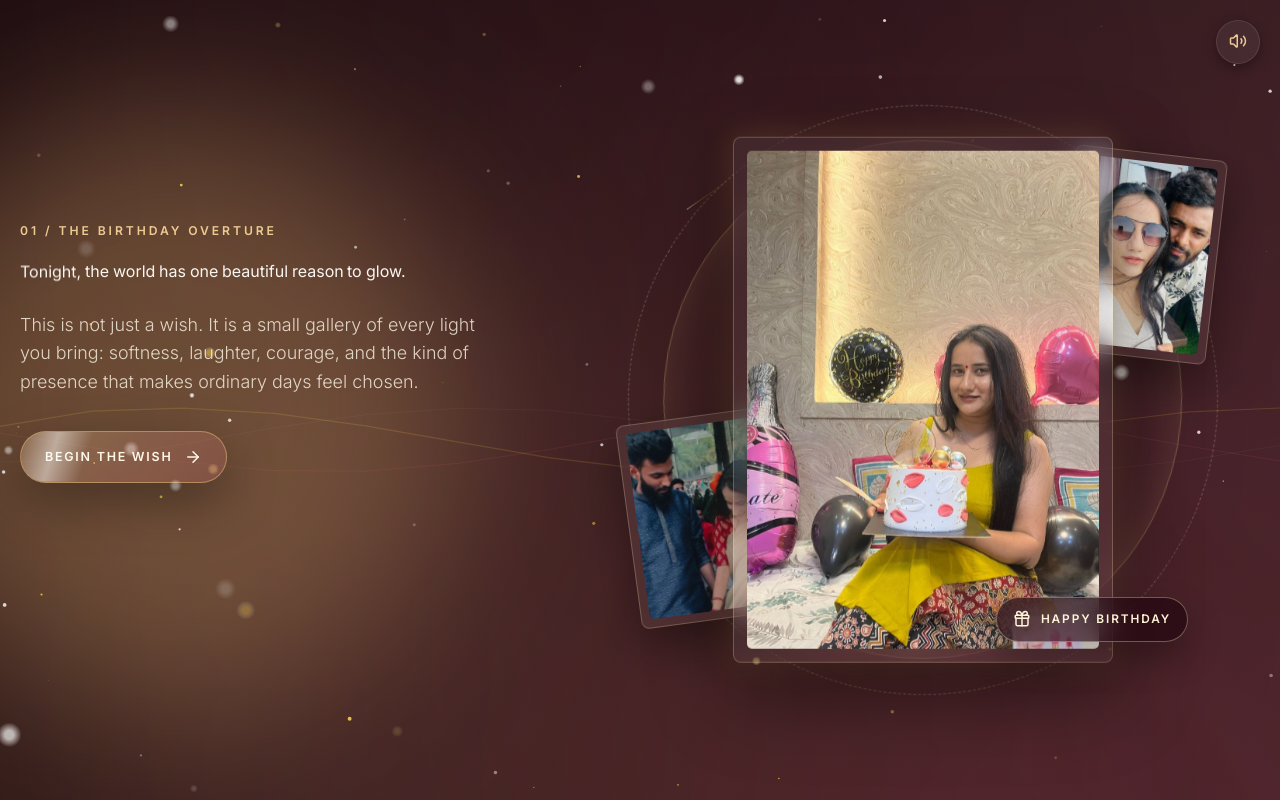
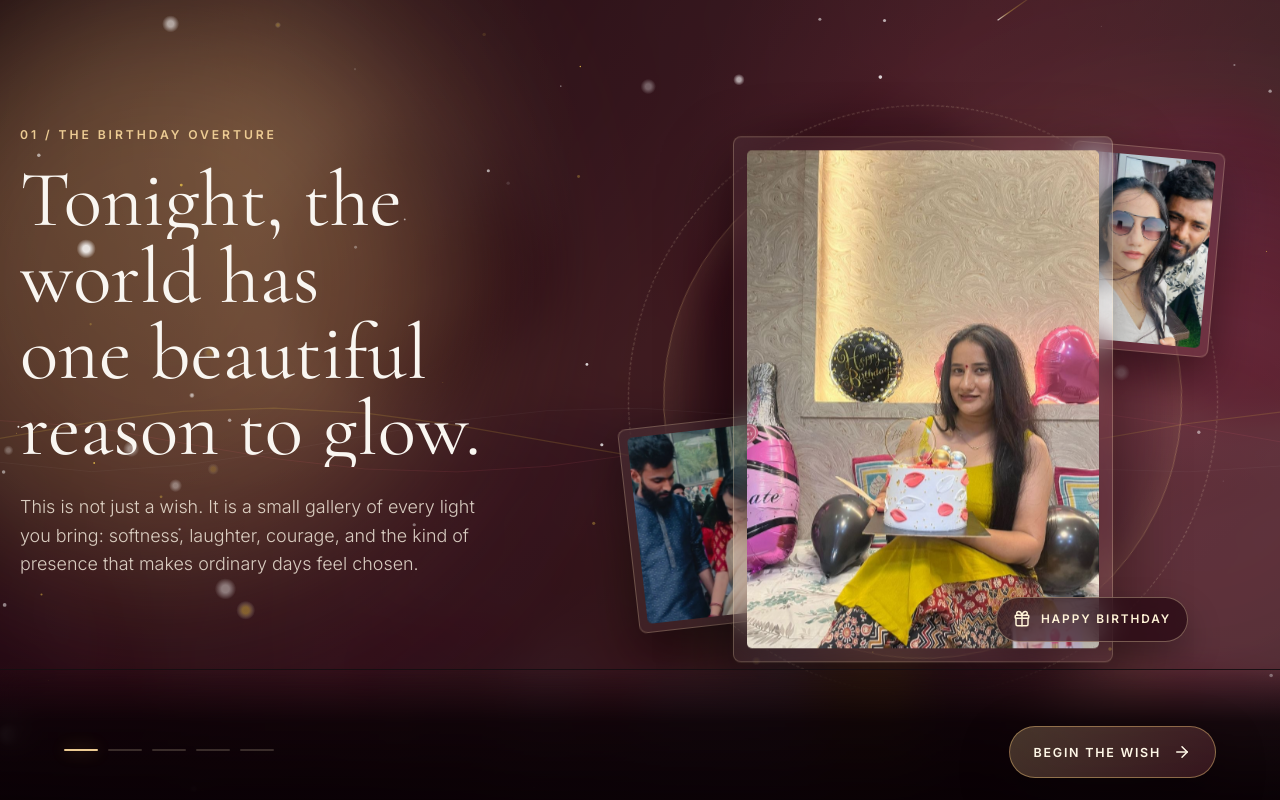
Before and after one commit to shantanusapkal007/sarkar, a React (Vite) app: page / in a window 1280 px wide. Shown: the top 800 px of the page. Built offline with nearby package versions, Linux system fonts and the light colour scheme.

Commit message:
Layout: restore state-based single-scene switcher layout with premium 3D card tilt, masked staggered word reveals, depth-of-field bokeh, and shimmering golden ribbons

```diff
--- a/src/App.css
+++ b/src/App.css
@@ -46,9 +46,7 @@
   position: relative;
   width: 100%;
   min-height: 100vh;
-  overflow-y: auto;
-  overflow-x: hidden;
-  scroll-behavior: smooth;
+  overflow: hidden;
   isolation: isolate;
   background:
     radial-gradient(circle at 18% 18%, rgba(255, 204, 132, 0.18), transparent 28%),
@@ -696,7 +694,7 @@ figure {
 }
 
 .canvas-container {
-  position: fixed;
+  position: absolute;
   inset: 0;
   z-index: 1;
   pointer-events: none;
--- a/src/App.jsx
+++ b/src/App.jsx
@@ -141,7 +141,7 @@ const MaskedText = ({ text, className = '' }) => {
           }
         });
       },
-      { threshold: 0.08 }
+      { threshold: 0.05 }
     );
 
     if (containerRef.current) {
@@ -185,99 +185,19 @@ const MaskedText = ({ text, className = '' }) => {
 
 function App() {
   const [scene, setScene] = useState(1);
-  const [activeSection, setActiveSection] = useState(1);
   const [audioActive, setAudioActive] = useState(false);
   const [activeMemory, setActiveMemory] = useState(null);
   const [imageErrors, setImageErrors] = useState({});
   const [gardenMarks, setGardenMarks] = useState([]);
   const [triggerExplosion, setTriggerExplosion] = useState(false);
   const [userTouch, setUserTouch] = useState(null);
+  const artworkRef = useRef(null);
 
-  const artworkRef = useRef(null);
+  // 3D Prism Refs
   const prismRef = useRef(null);
   const isDraggingPrism = useRef(false);
   const startX = useRef(0);
   const currentRotationY = useRef(0);
-
-  const backdrop = scene < 6 ? chapters[activeSection - 1]?.backdrop : PHOTOS.birthday;
-
-  const floatingWords = useMemo(
-    () => ['softness', 'light', 'laughter', 'courage', 'home', 'grace', 'forever'],
-    []
-  );
-
-  // Opens the website at the absolute top section
-  useEffect(() => {
-    window.scrollTo(0, 0);
-  }, []);
-
-  // Set up general touch / click listener to auto-start MP3 and respect browser policies
-  useEffect(() => {
-    const handleGesture = () => {
-      if (!audioActive) {
-        audioEngine.init();
-        setAudioActive(true);
-      }
-      window.removeEventListener('click', handleGesture);
-      window.removeEventListener('scroll', handleGesture);
-      window.removeEventListener('touchstart', handleGesture);
-    };
-
-    window.addEventListener('click', handleGesture);
-    window.addEventListener('scroll', handleGesture);
-    window.addEventListener('touchstart', handleGesture, { passive: true });
-
-    return () => {
-      window.removeEventListener('click', handleGesture);
-      window.removeEventListener('scroll', handleGesture);
-      window.removeEventListener('touchstart', handleGesture);
-    };
-  }, [audioActive]);
-
-  // Viewport IntersectionObserver to track and transition particle canvas states dynamically
-  useEffect(() => {
-    if (scene >= 6) return;
-
-    const stages = document.querySelectorAll('.stage');
-    const observerOptions = {
-      root: null,
-      rootMargin: '-35% 0px -35% 0px', // Trigger when section centers in middle 30% of viewport
-      threshold: 0.05,
-    };
-
-    const observer = new IntersectionObserver((entries) => {
-      entries.forEach((entry) => {
-        if (entry.isIntersecting) {
-          const index = parseInt(entry.target.getAttribute('data-section-index'), 10);
-          if (!isNaN(index)) {
-            setActiveSection(index);
-          }
-        }
-      });
-    }, observerOptions);
-
-    stages.forEach((stage) => observer.observe(stage));
-
-    return () => observer.disconnect();
-  }, [scene]);
-
-  // Smooth scroll helper to navigate between sections
-  const scrollToSection = (index) => {
-    const targetSection = document.querySelector(`[data-section-index="${index}"]`);
-    if (targetSection) {
-      targetSection.scrollIntoView({ behavior: 'smooth', block: 'center' });
-    }
-  };
-
-  const handleBegin = () => {
-    audioEngine.init();
-    setAudioActive(true);
-    scrollToSection(2);
-  };
-
-  const handleToGarden = () => scrollToSection(3);
-  const handleToPrism = () => scrollToSection(4);
-  const handleToWish = () => scrollToSection(5);
 
   // Idea 1: Smooth 3D Card Hover / Touch Coordinates Tilt depth binding
   const handleCardTilt = (event, element) => {
@@ -307,6 +227,29 @@ function App() {
       duration: 0.65,
       ease: 'power3.out',
     });
+  };
+
+  const chapter = chapters[Math.max(0, scene - 1)] || chapters[chapters.length - 1];
+  const backdrop = scene < 6 ? chapter.backdrop : PHOTOS.birthday;
+
+  // Open website at the top when scene transitions
+  useEffect(() => {
+    window.scrollTo(0, 0);
+  }, [scene]);
+
+  const floatingWords = useMemo(
+    () => ['softness', 'light', 'laughter', 'courage', 'home', 'grace', 'forever'],
+    []
+  );
+
+  const beginExperience = () => {
+    audioEngine.init();
+    setAudioActive(true);
+    setScene(2);
+  };
+
+  const advance = () => {
+    setScene((current) => Math.min(current + 1, 6));
   };
 
   const handleArtworkMove = (event) => {
@@ -340,6 +283,8 @@ function App() {
   };
 
   const handleGardenTouch = (event) => {
+    if (scene !== 3) return;
+
     const rect = event.currentTarget.getBoundingClientRect();
     const clientX = event.touches?.[0]?.clientX ?? event.clientX;
     const clientY = event.touches?.[0]?.clientY ?? event.clientY;
@@ -351,7 +296,7 @@ function App() {
       delay: Math.random() * 0.12,
     };
 
-    setUserTouch({ x: clientX - rect.left, y: clientY - rect.top, time: Date.now() });
+    setUserTouch({ x: clientX, y: clientY, time: Date.now() });
     setGardenMarks((items) => [...items.slice(-18), mark]);
   };
 
@@ -366,6 +311,7 @@ function App() {
     const clientX = event.touches?.[0]?.clientX ?? event.clientX;
     const deltaX = clientX - startX.current;
 
+    // Smooth Y rotation rotation sweep based on horizontal drags
     const targetRotation = currentRotationY.current + deltaX * 0.6;
 
     gsap.to(prismRef.current, {
@@ -380,6 +326,7 @@ function App() {
     if (!isDraggingPrism.current) return;
     isDraggingPrism.current = false;
 
+    // Save rotation index state
     if (prismRef.current) {
       const computedRotation = gsap.getProperty(prismRef.current, "rotateY") || 0;
       currentRotationY.current = computedRotation;
@@ -391,14 +338,8 @@ function App() {
     setTriggerExplosion(true);
     audioEngine.playClimaxSwell();
 
-    // Scroll to the bottom wish orb to keep focus on the stardust wave explosion
-    const orb = document.querySelector('.wish-orb');
-    if (orb) {
-      orb.scrollIntoView({ behavior: 'smooth', block: 'center' });
-    }
-
     setTimeout(() => {
-      setScene(6);
+      setScene(6); // Final Section is now Scene 6
       setTriggerExplosion(false);
       audioEngine.fadeToSilence();
     }, 5400);
@@ -429,13 +370,8 @@ function App() {
       <div className="aurora aurora-two" />
       <div className="paper-grain" />
 
-      {/* Viewport particle layer engine */}
-      <DreamCanvas
-        scene={triggerExplosion ? 6 : (scene === 6 ? 7 : activeSection)}
-        triggerExplosion={triggerExplosion}
-        userTouch={userTouch}
-      />
-
+      {/* Synchronize Scene 6 climax inside Canvas particle overlays */}
+      <DreamCanvas scene={triggerExplosion ? 6 : (scene === 6 ? 7 : scene)} triggerExplosion={triggerExplosion} userTouch={userTouch} />
       <MuteToggle audioActive={audioActive} />
 
       <AnimatePresence>
@@ -468,34 +404,53 @@ function App() {
       </AnimatePresence>
 
       <AnimatePresence mode="wait">
-        {scene < 6 ? (
-          <div className="story-scroll-container">
+        {scene < 6 && (
+          <motion.section
+            key={scene}
+            className="stage"
+            initial={{ opacity: 0, y: 28 }}
+            animate={{ opacity: 1, y: 0 }}
+            exit={{ opacity: 0, y: -28 }}
+            transition={{ duration: 0.9, ease: [0.16, 1, 0.3, 1] }}
+          >
+            <div className="copy-column">
+              <motion.p
+                className="eyebrow"
+                initial={{ opacity: 0, y: 12 }}
+                animate={{ opacity: 1, y: 0 }}
+                transition={{ delay: 0.18 }}
+              >
+                {chapter.eyebrow}
+              </motion.p>
+              <motion.h1
+                initial={{ opacity: 0, y: 18 }}
+                animate={{ opacity: 1, y: 0 }}
+                transition={{ delay: 0.32 }}
+              >
+                <MaskedText text={chapter.title} key={scene} />
+              </motion.h1>
+              <motion.p
+                className="chapter-copy"
+                initial={{ opacity: 0, y: 18 }}
+                animate={{ opacity: 1, y: 0 }}
+                transition={{ delay: 0.48 }}
+              >
+                {chapter.copy}
+              </motion.p>
+            </div>
 
-            {/* Section 01: The Overture */}
-            <section className="stage overture-stage" data-section-index="1">
-              <div className="copy-column">
-                <p className="eyebrow">{chapters[0].eyebrow}</p>
-                <MaskedText text={chapters[0].title} className="stage-title" />
-                <p className="chapter-copy">{chapters[0].copy}</p>
-
-                <motion.button
-                  className="primary-action"
-                  onClick={handleBegin}
-                  whileTap={{ scale: 0.96 }}
-                >
-                  {chapters[0].cta}
-                  <ArrowRight size={18} />
-                </motion.button>
-              </div>
-
-              <div className="art-column">
-                <div
+            <div className="art-column">
+              {scene === 1 && (
+                <motion.div
                   ref={artworkRef}
                   className="hero-photo-theatre"
                   onMouseMove={handleArtworkMove}
                   onMouseLeave={resetArtwork}
                   onTouchMove={handleArtworkMove}
                   onTouchEnd={resetArtwork}
+                  initial={{ opacity: 0, scale: 0.92, rotate: -2 }}
+                  animate={{ opacity: 1, scale: 1, rotate: 0 }}
+                  transition={{ delay: 0.25, duration: 1.1, ease: [0.16, 1, 0.3, 1] }}
                 >
                   <div className="halo-ring" />
                   <motion.figure
@@ -523,28 +478,10 @@ function App() {
                     <Gift size={18} />
                     <span>Happy Birthday</span>
                   </div>
-                </div>
-              </div>
-            </section>
+                </motion.div>
+              )}
 
-            {/* Section 02: Memory Constellation */}
-            <section className="stage constellation-stage" data-section-index="2">
-              <div className="copy-column">
-                <p className="eyebrow">{chapters[1].eyebrow}</p>
-                <MaskedText text={chapters[1].title} className="stage-title" />
-                <p className="chapter-copy">{chapters[1].copy}</p>
-
-                <motion.button
-                  className="primary-action"
-                  onClick={handleToGarden}
-                  whileTap={{ scale: 0.96 }}
-                >
-                  {chapters[1].cta}
-                  <ArrowRight size={18} />
-                </motion.button>
-              </div>
-
-              <div className="art-column">
+              {scene === 2 && (
                 <div className="memory-wall">
                   {memories.map((memory, index) => (
                     <motion.button
@@ -568,27 +505,9 @@ function App() {
                     </motion.button>
                   ))}
                 </div>
-              </div>
-            </section>
+              )}
 
-            {/* Section 03: The Blooming Garden */}
-            <section className="stage garden-stage" data-section-index="3">
-              <div className="copy-column">
-                <p className="eyebrow">{chapters[2].eyebrow}</p>
-                <MaskedText text={chapters[2].title} className="stage-title" />
-                <p className="chapter-copy">{chapters[2].copy}</p>
-
-                <motion.button
-                  className="primary-action"
-                  onClick={handleToPrism}
-                  whileTap={{ scale: 0.96 }}
-                >
-                  {chapters[2].cta}
-                  <ArrowRight size={18} />
-                </motion.button>
-              </div>
-
-              <div className="art-column">
+              {scene === 3 && (
                 <div
                   className="garden-panel"
                   onMouseDown={handleGardenTouch}
@@ -610,6 +529,7 @@ function App() {
                       animate={{ scale: [0, 1.15, 0.9], opacity: [0, 1, 0], rotate: 45 }}
                       transition={{ duration: 2.2, delay: mark.delay, ease: 'easeOut' }}
                     >
+                      {/* Detailed beautiful blooming rose SVG inside touch bloom marks */}
                       <svg width="100%" height="100%" viewBox="0 0 24 24" fill="none" stroke="var(--rose-gold)" strokeWidth="1.2">
                         <circle cx="12" cy="12" r="3.5" fill="rgba(251, 113, 133, 0.18)" />
                         <path d="M12 2C9.5 2 9.5 7 12 7C14.5 7 14.5 2 12 2Z" fill="rgba(252, 211, 77, 0.08)" />
@@ -644,27 +564,10 @@ function App() {
                   <Heart className="garden-heart" size={62} />
                   <p>Tap to grow a wish</p>
                 </div>
-              </div>
-            </section>
+              )}
 
-            {/* Section 04: The 3D Photo Prism */}
-            <section className="stage prism-stage" data-section-index="4">
-              <div className="copy-column">
-                <p className="eyebrow">{chapters[3].eyebrow}</p>
-                <MaskedText text={chapters[3].title} className="stage-title" />
-                <p className="chapter-copy">{chapters[3].copy}</p>
-
-                <motion.button
-                  className="primary-action"
-                  onClick={handleToWish}
-                  whileTap={{ scale: 0.96 }}
-                >
-                  {chapters[3].cta}
-                  <ArrowRight size={18} />
-                </motion.button>
-              </div>
-
-              <div className="art-column">
+              {/* NEW SECTION Chapter 04 / The 3D Photo Prism with Urdu/Hindi Love Couplets */}
+              {scene === 4 && (
                 <div
                   className="prism-section"
                   onTouchStart={handlePrismStart}
@@ -769,28 +672,9 @@ function App() {
                     </div>
                   </div>
                 </div>
-              </div>
-            </section>
+              )}
 
-            {/* Section 05: The Birthday Star / Make a wish */}
-            <section className="stage wish-stage" data-section-index="5">
-              <div className="copy-column">
-                <p className="eyebrow">{chapters[4].eyebrow}</p>
-                <MaskedText text={chapters[4].title} className="stage-title" />
-                <p className="chapter-copy">{chapters[4].copy}</p>
-
-                {/* CLIMAX BUTTON AT THE VERY END OF ALL SCROLL SECTIONS */}
-                <motion.button
-                  className="primary-action"
-                  onClick={revealFinale}
-                  whileTap={{ scale: 0.96 }}
-                >
-                  {chapters[4].cta}
-                  <Star size={18} />
-                </motion.button>
-              </div>
-
-              <div className="art-column">
+              {scene === 5 && (
                 <motion.div
                   className="wish-orb"
                   animate={{
@@ -817,10 +701,12 @@ function App() {
                   ))}
                   <Sparkles className="orb-spark" size={42} />
                 </motion.div>
-              </div>
-            </section>
-          </div>
-        ) : (
+              )}
+            </div>
+          </motion.section>
+        )}
+
+        {scene === 6 && (
           <motion.section
             key="finale"
             className="finale"
@@ -850,7 +736,7 @@ function App() {
 
               <div className="final-copy">
                 <p className="eyebrow">For your birthday</p>
-                <MaskedText text="Happy Birthday, My Love" className="final-title" />
+                <h1>Happy Birthday, My Love</h1>
                 <p>
                   I hope this year meets you with the same tenderness you give the world.
                   May it bring you mornings that feel peaceful, evenings that feel safe,
@@ -870,6 +756,51 @@ function App() {
           </motion.section>
         )}
       </AnimatePresence>
+
+      {/* PERSISTENT GLASSMORPHIC BOTTOM NAVIGATION BAR */}
+      {/* Kept at absolute bottom bar, providing modern native iOS flow */}
+      {scene < 6 && (
+        <div className="bottom-navigation-bar">
+          <div className="scene-meter">
+            {chapters.map((item, index) => (
+              <span
+                key={item.eyebrow}
+                className={index + 1 <= scene ? 'is-lit' : ''}
+                aria-label={`Scene ${index + 1}`}
+              />
+            ))}
+          </div>
+
+          {scene === 1 ? (
+            <motion.button
+              className="primary-action"
+              onClick={beginExperience}
+              whileTap={{ scale: 0.96 }}
+            >
+              {chapter.cta}
+              <ArrowRight size={18} />
+            </motion.button>
+          ) : scene === 5 ? (
+            <motion.button
+              className="primary-action"
+              onClick={revealFinale}
+              whileTap={{ scale: 0.96 }}
+            >
+              {chapter.cta}
+              <Star size={18} />
+            </motion.button>
+          ) : (
+            <motion.button
+              className="primary-action"
+              onClick={advance}
+              whileTap={{ scale: 0.96 }}
+            >
+              {chapter.cta}
+              <ArrowRight size={18} />
+            </motion.button>
+          )}
+        </div>
+      )}
     </main>
   );
 }
```
